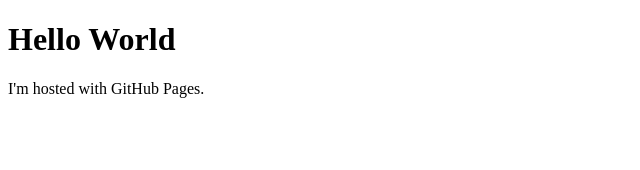
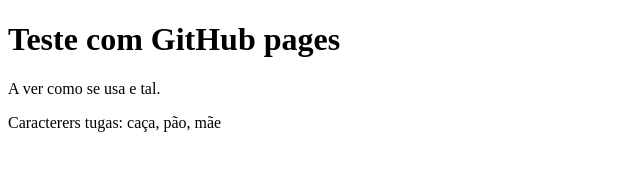
Before and after one commit to pareal/pareal.github.io, a plain HTML site: page index.html in a window 1280 px wide. Shown: the whole page, without its empty margins (0-640 px from the left). Drawn offline with Linux system fonts and the light colour scheme.

Commit message:
Update index.html

```diff
--- a/index.html
+++ b/index.html
@@ -1,7 +1,9 @@
 <!DOCTYPE html>
 <html>
 <body>
-<h1>Hello World</h1>
-<p>I'm hosted with GitHub Pages.</p>
+<h1>Teste com GitHub pages</h1>
+<p>A ver como se usa e tal.</p>
+
+<p>Caracterers tugas: caça, pão, mãe </p>
 </body>
 </html>
```
